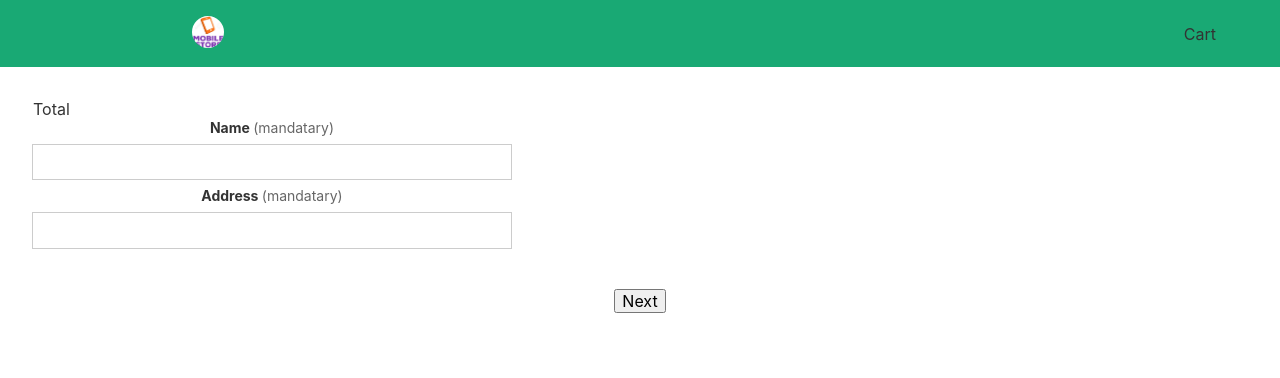
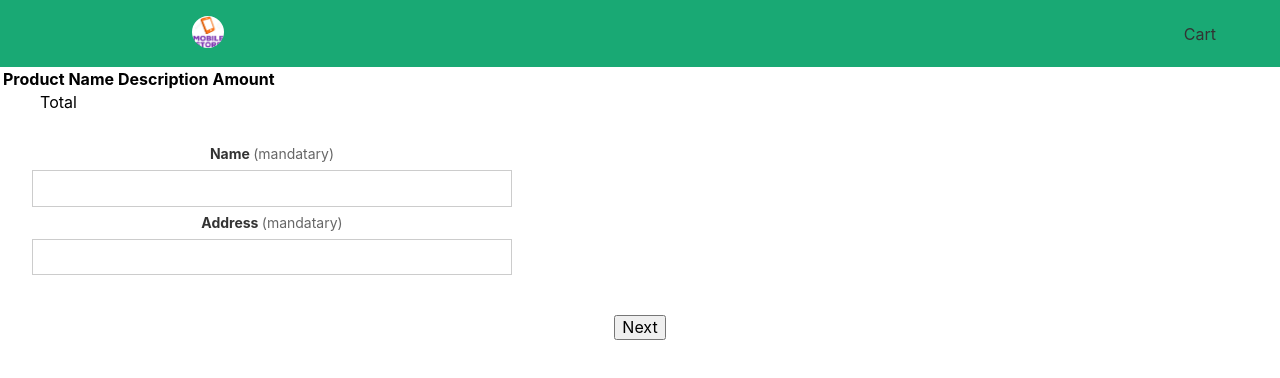
Before and after one commit to saifmohammed199/online-mobilestore, a React (Create React App) app: page /purchase in a window 1280 px wide. Shown: the top 378 px of the page. Built offline with nearby package versions, Linux system fonts and the light colour scheme.

Commit message:
removed signin from home component

```diff
--- a/src/components/home.js
+++ b/src/components/home.js
@@ -2,16 +2,7 @@ import React, { Component } from 'react'
 import { Link, withRouter } from 'react-router-dom'
 
 class Home extends Component {
-  onClickPurchase = dataValue => {
-    if ('') {
-      console.log('clocled')
-      this.props.action(dataValue)
-    } else {
-      console.log('not working')
-      this.props.history.push('/signin')
-    }
-  }
-  render (props) {
+   render (props) {
     let data = this.props.data
 
     return (
@@ -30,13 +21,13 @@ class Home extends Component {
             >
               Add to Cart
             </Link>
-            <button
+            <Link
               to='/purchase'
               className='f6 ma1 link dim ph3 pv2 mb2 dib white bg-dark-blue m3'
-              onClick={data => this.onClickPurchase(dataValue)}
+              onClick={(data) => this.props.action(dataValue)}
             >
               Purchase Now
-            </button>
+            </Link>
           </div>
         ))}
       </div>
--- a/src/components/purchase.js
+++ b/src/components/purchase.js
@@ -4,9 +4,14 @@ class Purchase extends Component {
     render() {
         return (
             <div>
-                <form className="pa4 black-80">
-                <div className="measure">
-                    {/* <h1> you selected {this.props.purchaseItems.length > 0  && this.props.purchaseItems[0].name}</h1> */}
+        <table>
+           <thead>
+               <tr>
+                 <th>Product Name</th>
+                 <th>Description</th>
+                 <th>Amount</th>
+               </tr>
+            </thead>
          <tbody>{this.props.purchaseItems.map((items)=>(
            <tr>
               <td>{items.name}</td>
@@ -19,6 +24,9 @@ class Purchase extends Component {
              <td>{}</td>
             </tr>
           </tbody>
+        </table>
+        <form className="pa4 black-80">
+                <div className="measure">
                     <label htmlFor="name" className="f6 b db mb2">Name <span className="normal black-60">(mandatary)</span></label>
                     <input id="name" className="input-reset ba b--black-20 pa2 mb2 db w-100" type="text"/>
                     <label htmlFor="name" className="f6 b db mb2">Address <span className="normal black-60">(mandatary)</span></label>
```
Lines whose indentation alone changed are shown as unchanged.
